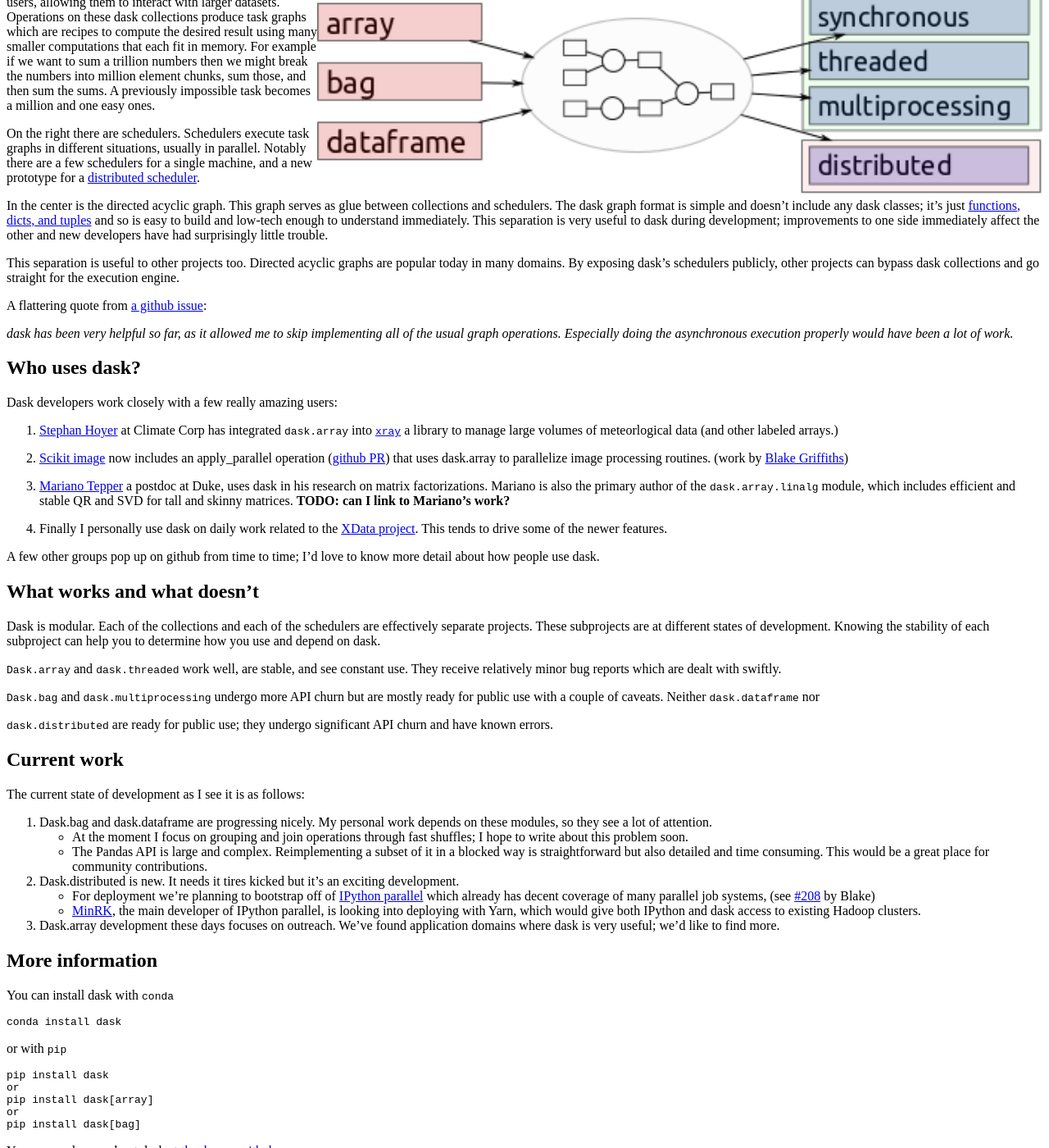
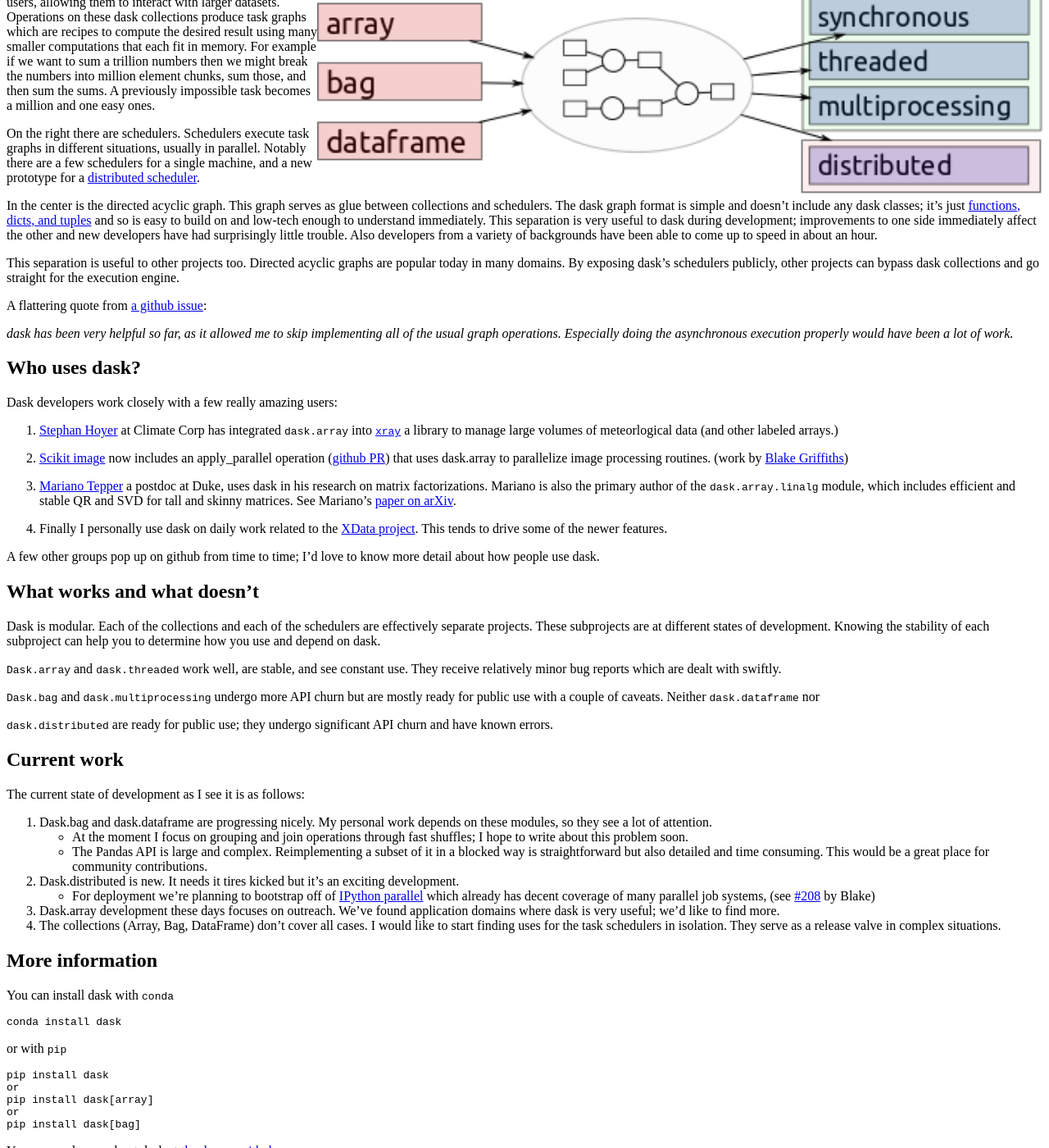
Before and after one commit to besyskymnbk/blog, a Jekyll site: the page built from _posts/work/2015-05-19-State-of-Dask.md, in a window 1280 px wide and 1400 px high, scrolled down 528 px. Shown: the whole window at 82% size. Built offline with Jekyll 4.4.1, drawn with Linux system fonts in a browser that asks for light colours; comment, search, counter and statistics services are not loaded.

Commit message:
state of dask is live

```diff
--- a/_posts/work/2015-05-19-State-of-Dask.md
+++ b/_posts/work/2015-05-19-State-of-Dask.md
@@ -19,9 +18,10 @@ Introduction
 Dask started five months ago as a parallel on-disk array; it has
 since broadened out.  I've enjoyed [writing about its
 development](http://matthewrocklin.com/blog/tags.html#dask-ref) tremendously.
-With the [recent 0.5.0 release]() **TODO link** I decided to take a moment to
-give an overview of dask's various pieces, their state, and current
-development.
+With the [recent 0.5.0
+release](https://groups.google.com/a/continuum.io/d/topic/blaze-dev/HAoLbk2F0PI/discussion)
+I decided to take a moment to give an overview of dask's various pieces, their
+state, and current development.
 
 
 Collections, graphs, and schedulers
@@ -52,9 +52,11 @@ In the center is the directed acyclic graph.  This graph serves as glue between
 collections and schedulers.  The dask graph format is simple and doesn't
 include any dask classes; it's just [functions, dicts, and
 tuples](http://dask.readthedocs.org/en/latest/spec.html) and so is easy to
-build and low-tech enough to understand immediately.  This separation is very
+build on and low-tech enough to understand immediately.  This separation is very
 useful to dask during development; improvements to one side immediately affect
-the other and new developers have had surprisingly little trouble.
+the other and new developers have had surprisingly little trouble.  Also
+developers from a variety of backgrounds have been able to come up to speed in
+about an hour.
 
 This separation is useful to other projects too.  Directed acyclic graphs are
 popular today in many domains.  By exposing dask's schedulers publicly, other
@@ -85,7 +87,8 @@ that uses dask.array to parallelize image processing routines.
 3.  [Mariano Tepper](http://www.marianotepper.com.ar/) a postdoc at Duke, uses
 dask in his research on matrix factorizations.  Mariano is also the primary
 author of the `dask.array.linalg` module, which includes efficient and stable
-QR and SVD for tall and skinny matrices. **TODO: can I link to Mariano's work?**
+QR and SVD for tall and skinny matrices. See Mariano's [paper on
+arXiv](http://arxiv.org/abs/1505.04650).
 
 4.  Finally I personally use dask on daily work related to the [XData
 project](http://www.darpa.mil/our_work/i2o/programs/xdata.aspx).  This tends to
@@ -93,6 +96,7 @@ drive some of the newer features.
 
 A few other groups pop up on github from time to time; I'd love to
 know more detail about how people use dask.
+
 
 What works and what doesn't
 ---------------------------
@@ -130,11 +134,11 @@ The current state of development as I see it is as follows:
        [IPython parallel](http://ipython.org/ipython-doc/dev/parallel/) which
        already has decent coverage of many parallel job systems,
        (see [#208](https://github.com/ContinuumIO/dask/pull/208) by Blake)
-    *  [MinRK](https://github.com/minrk), the main developer of IPython
-       parallel, is looking into deploying with Yarn, which would give both
-       IPython and dask access to existing Hadoop clusters.
 3.  Dask.array development these days focuses on outreach.  We've found
     application domains where dask is very useful; we'd like to find more.
+4.  The collections (Array, Bag, DataFrame) don't cover all cases.  I would
+    like to start finding uses for the task schedulers in isolation.  They
+    serve as a release valve in complex situations.
 
 
 More information
```
Also changed, not shown: other parts of _posts/work/2015-05-19-State-of-Dask.md (+0 -1 lines).
